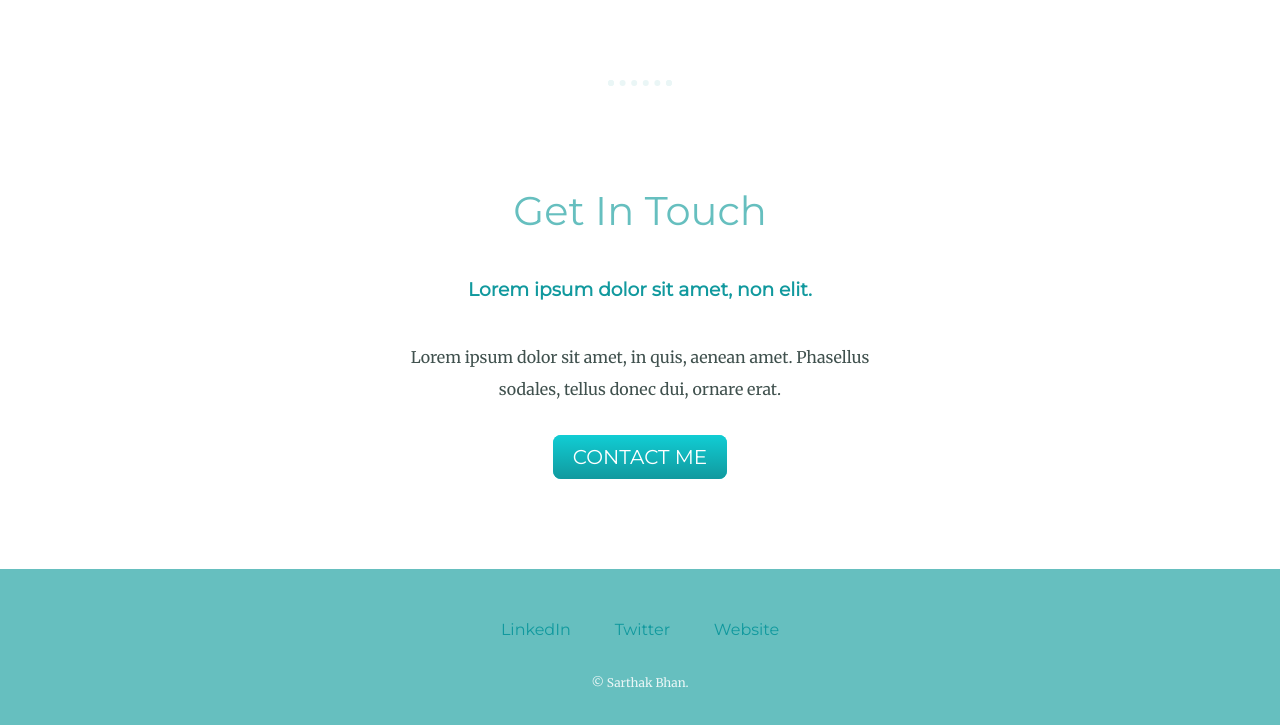
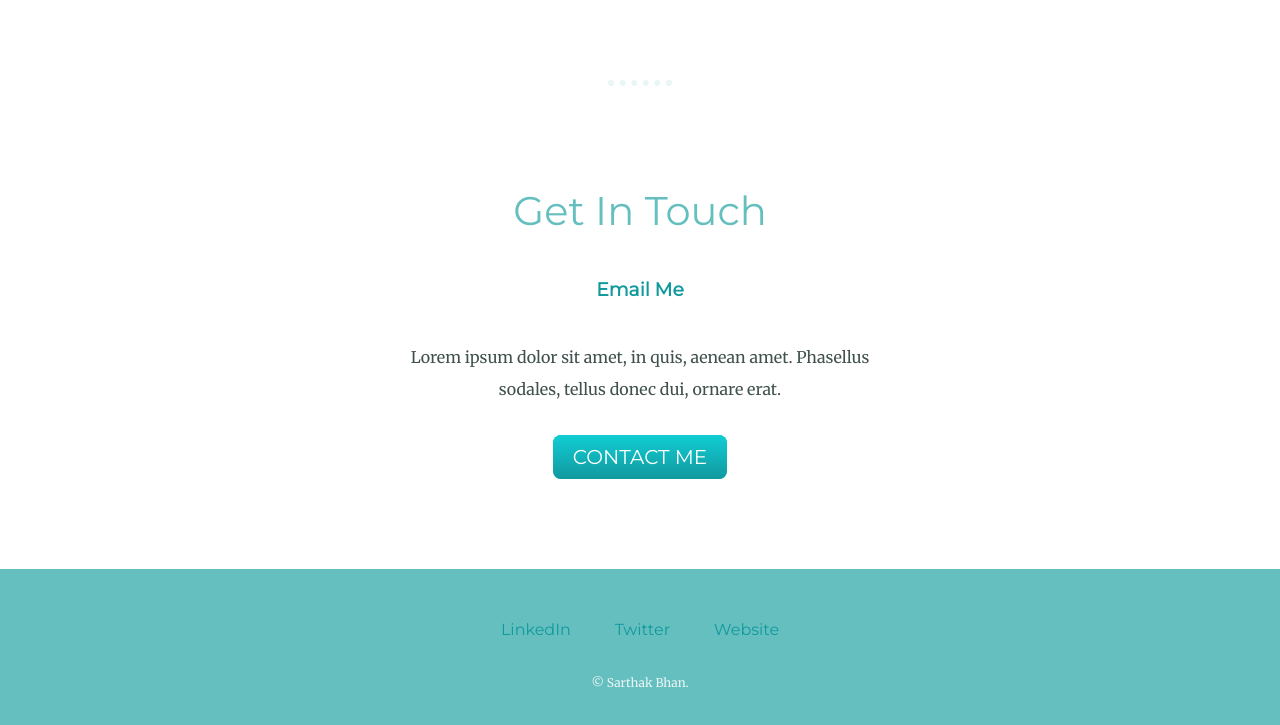
Before and after one commit to Sarthak3003/Demo-Site, a plain HTML site: page index.html in a window 1280 px wide. Shown: the part 2062-2787 px from the top of the page. Drawn offline with Linux system fonts and the light colour scheme.

Commit message:
Updated Email

```diff
--- a/index.html
+++ b/index.html
@@ -43,7 +43,7 @@
     <hr>
     <div class="contact-me">
       <h2>Get In Touch</h2>
-      <h3>Lorem ipsum dolor sit amet, non elit.</h3>
+      <h3>Email Me</h3>
       <p class="contact-message">Lorem ipsum dolor sit amet, in quis, aenean amet. Phasellus sodales, tellus donec dui, ornare erat.</p>
       <a class="btn" href="mailto:sarthakcr007@email.com">CONTACT ME</a>
     </div>
```
